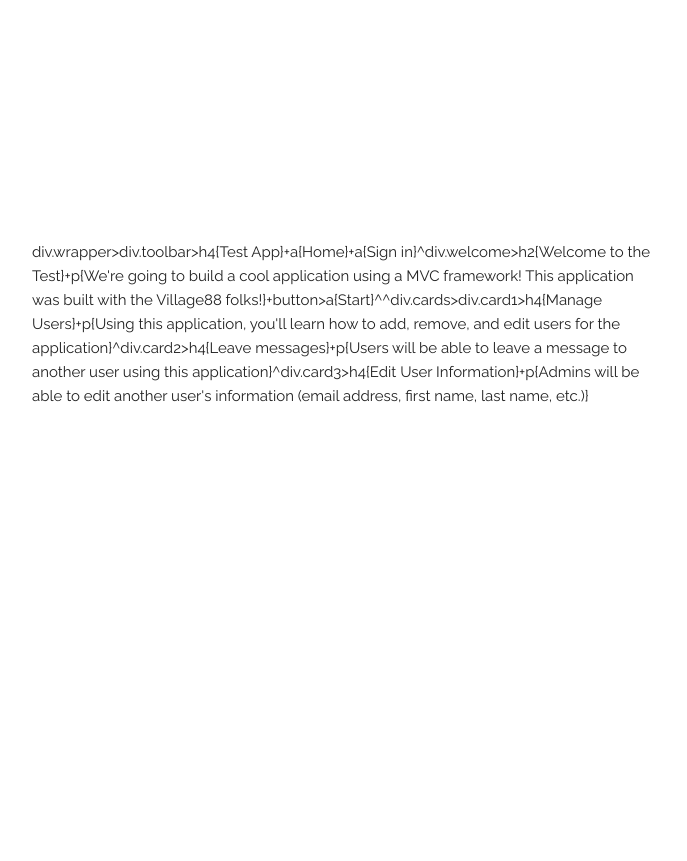
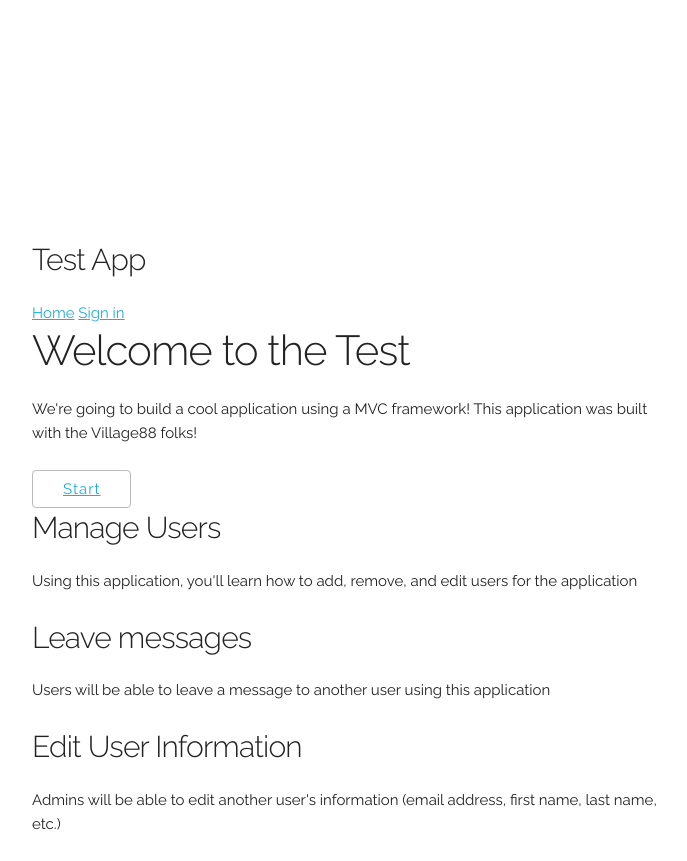
Before and after one commit to JeffBaucom/userDashboard, a Django app: page / in a window 1280 px wide. Shown: the whole page, without its empty margins (128-815 px from the left). Before the commit the page ends 403 px from the top, so only its background shows below. Run offline with Django 3.2, Linux system fonts and the light colour scheme; parts of the project's set-up code (start-up, migrations or seed data) failed here and were passed over.

Commit message:
Small edits to index html

```diff
--- a/apps/dashboard/templates/dashboard/index.html
+++ b/apps/dashboard/templates/dashboard/index.html
@@ -5,6 +5,31 @@ Welcome to the Style
 {% endblock title %}
 
 {% block content %}
-div.wrapper>div.toolbar>h4{Test App}+a{Home}+a{Sign in}^div.welcome>h2{Welcome to the Test}+p{We're going to build a cool application using a MVC framework! This application was built with the Village88 folks!}+button>a{Start}^^div.cards>div.card1>h4{Manage Users}+p{Using this application, you'll learn how to add, remove, and edit users for the application}^div.card2>h4{Leave messages}+p{Users will be able to leave a message to another user using this application}^div.card3>h4{Edit User Information}+p{Admins will be able to edit another user's information (email address, first name, last name, etc.)}
+<div class="wrapper">
+    <div class="toolbar">
+        <h4>Test App</h4>
+        <a href="">Home</a>
+        <a href="">Sign in</a>
+    </div>
+    <div class="welcome">
+        <h2>Welcome to the Test</h2>
+        <p>We're going to build a cool application using a MVC framework! This application was built with the Village88 folks!</p>
+        <button><a href="">Start</a></button>
+    </div>
+    <div class="cards">
+        <div class="card1">
+            <h4>Manage Users</h4>
+            <p>Using this application, you'll learn how to add, remove, and edit users for the application</p>
+        </div>
+        <div class="card2">
+            <h4>Leave messages</h4>
+            <p>Users will be able to leave a message to another user using this application</p>
+        </div>
+        <div class="card3">
+            <h4>Edit User Information</h4>
+            <p>Admins will be able to edit another user's information (email address, first name, last name, etc.)</p>
+        </div>
+    </div>
+</div>
 <!-- tab that shit -->
 {% endblock content %}
```
